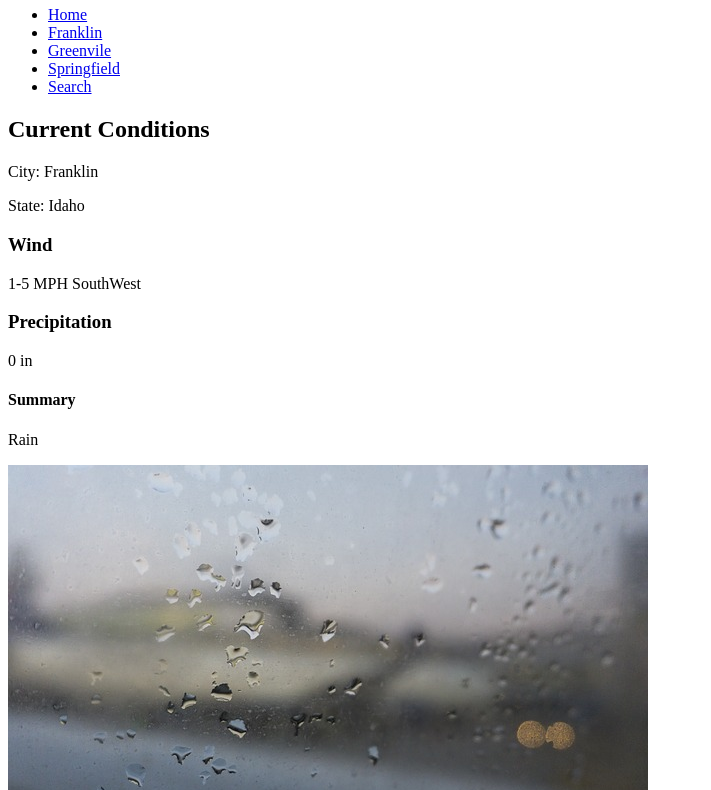
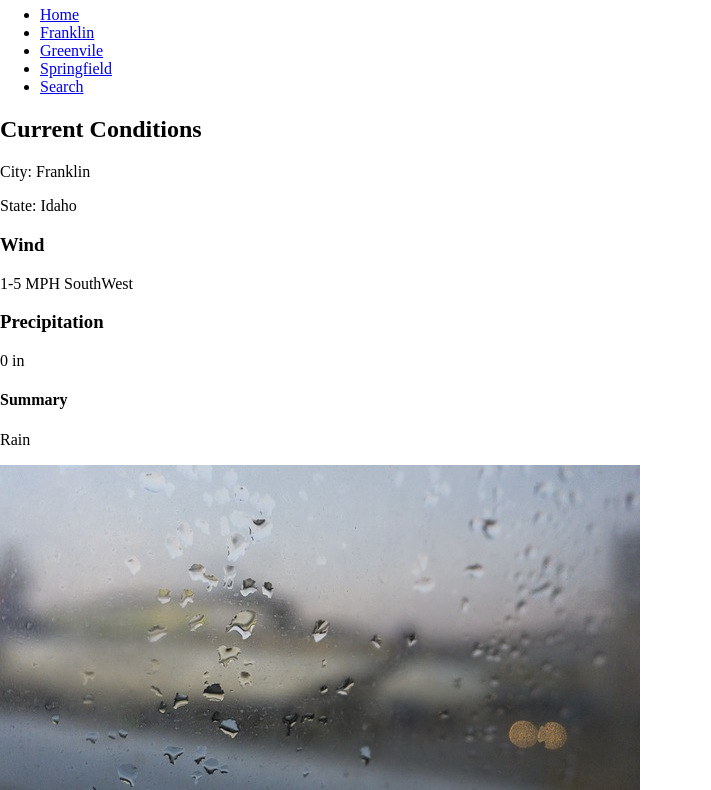
Before and after one commit to jabustillos2/jabustillos2.github.io, a plain HTML site: page weather/franklinweather.html in a window 1280 px wide. Shown: the part 133-923 px from the top of the page, without its empty margins (0-711 px from the left). Drawn offline with Linux system fonts and the light colour scheme; a web font is replaced by a local one.

Commit message:
upfracss

```diff
--- a/weather/franklinweather.html
+++ b/weather/franklinweather.html
@@ -5,7 +5,7 @@
   <title>Conditions | Weather Temp.</title>
   <meta name="description" content="weather data">
   <meta name="viewport" content="width=device-width">
-  <link rel="stylesheet" type="text/css" href="/weather/" media="screen"></head>
+  <link rel="stylesheet" type="text/css" href="/weather/weatherstyles/Franklin.css" media="screen"></head>
  <body>
         <header>
                 <div class="title">
```
